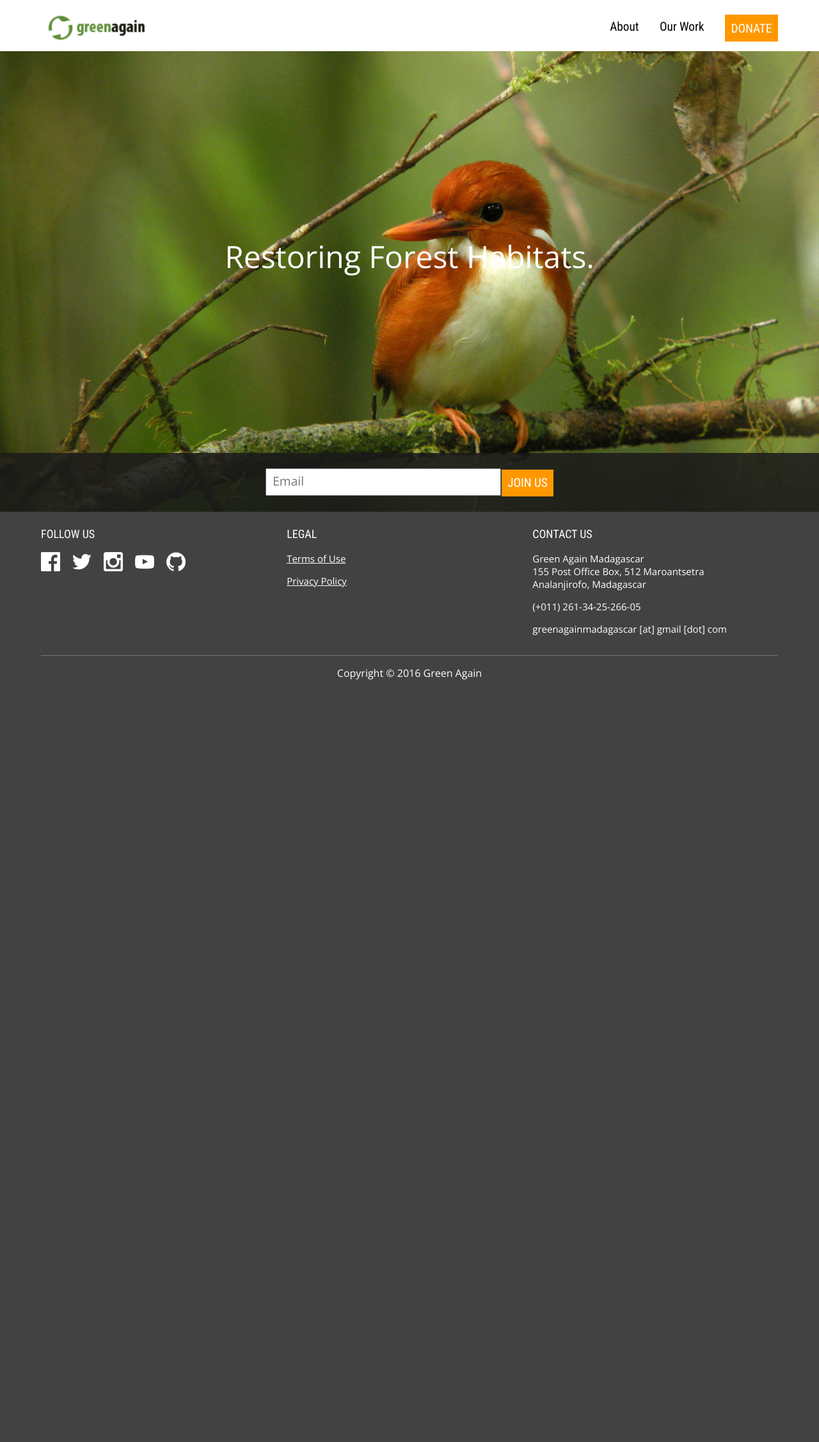
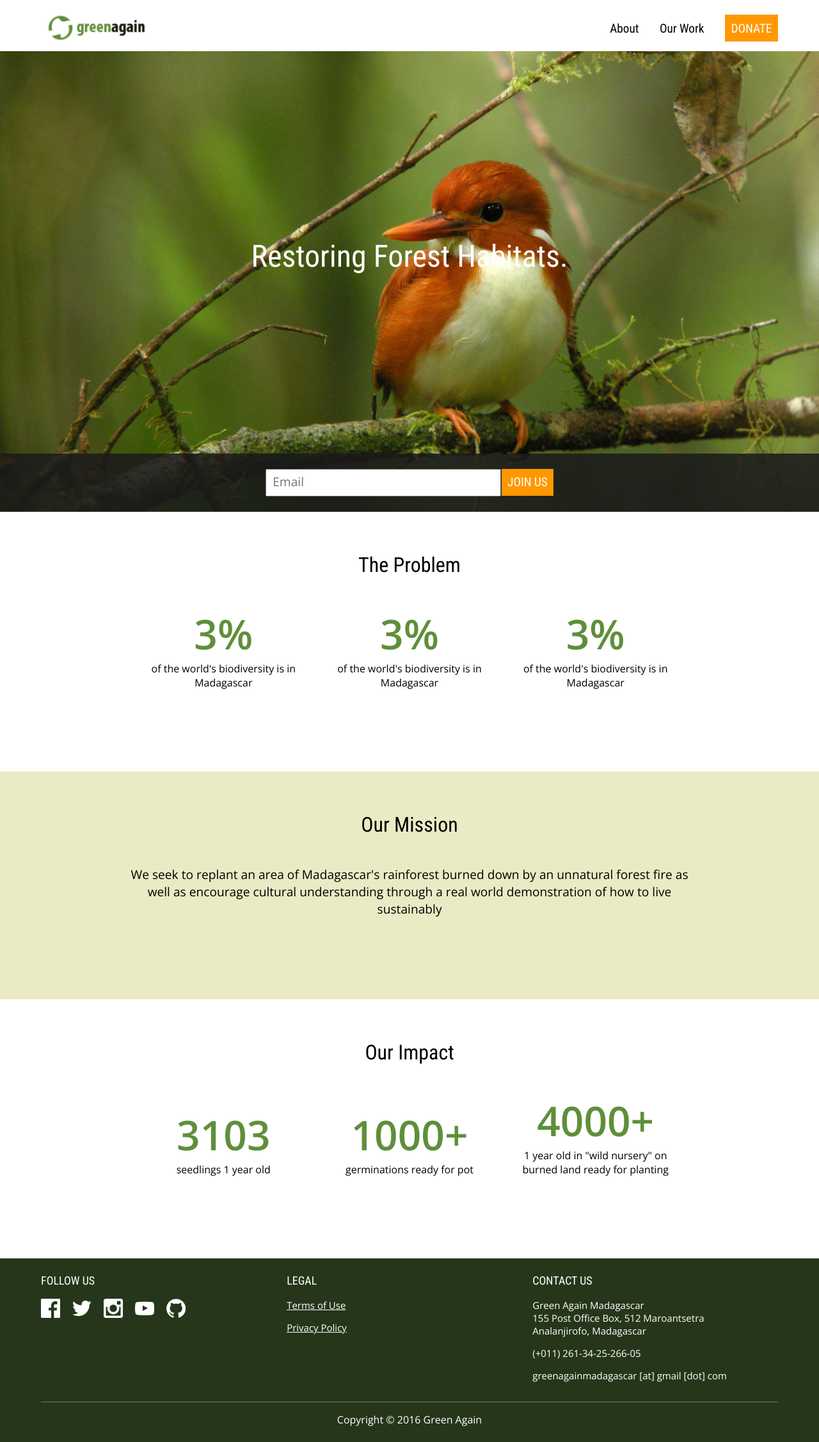
Before and after one commit to josh-mutian/green-again-website, a PHP site: page / in a window 1280 px wide. Shown: the whole page at 64% size. Before the commit the page ends 1062 px from the top, so only its background shows below. Run offline with PHP 8.4, Linux system fonts and the light colour scheme.

Commit message:
Progress on homepage.

```diff
--- a/footer/footer.css
+++ b/footer/footer.css
@@ -2,7 +2,7 @@
     display: block;
     width: 90%;
     padding: 1.5em 5% 1.5em 5%;
-    background-color: #424242;
+    background-color: #26361B;
 }
 
 .footer_bar > p {
--- a/home.css
+++ b/home.css
@@ -14,14 +14,13 @@ body {
 .button {
     padding: 0;
     display: inline-block;
-    /*line-height: 1.5em;*/
     padding: .5em;
     margin: 0 0 0 1.5em;
     font-size: 120%;
     font-family: 'Roboto Condensed', sans-serif;
     color: #FFFFFF;
     background-color: #FF9800;
-    vertical-align: middle;
+    vertical-align: top;
 }
 
 #top {
@@ -36,7 +35,7 @@ body {
 
 #top > p {
     font-size: 300%;
-    font-family: 'Open Sans', sans-serif;
+    font-family: 'Roboto Condensed', sans-serif;
     color: #FFFFFF;
     text-align: center;
     position: relative;
@@ -61,3 +60,46 @@ body {
     font-size: 120%;
     font-family: 'Open Sans', sans-serif;
 }
+
+.section-container {
+    width: 70%;
+    padding: 5% 15% 10% 15%;
+    text-align: center;
+}
+
+#mission-statement {
+    background-color: #EAEAC5;
+}
+
+.section-title {
+    font-family: 'Roboto Condensed', sans-serif;
+    color: #000000;
+    text-align: center;
+    font-size: 200%;
+    padding: 0em 0 5% 0;
+}
+
+.section-slogan {
+    font-size: 120%;
+    font-family: 'Open Sans', sans-serif;
+}
+
+.stat-tryptic {
+    text-align: top;
+    width: 30%;
+    padding: 0 1% 0 1%;
+    display: inline-block;
+}
+
+.stat-number {
+    font-size: 400%;
+    font-family: 'Open Sans', sans-serif;
+    color: #5E8F3A;
+    font-weight: 600;
+}
+
+.stat-desc {
+    font-size: 100%;
+    font-family: 'Open Sans', sans-serif;
+    color: #000000;
+}
--- a/home.js
+++ b/home.js
@@ -1,9 +1,20 @@
 $(document).ready(function() {
     var view_height = $(window).height();
+    var view_width = $(window).height();
     $('.height-full').css({
         'height': view_height
     });
-    $('.half-height').css({
-        'height': view_height / 2
+    $('.height-half').css({
+        'height': view_height
+    })
+    // $('.stat-tryptic').css({
+    //     'width': view_width * .9,
+    //     'margin-left': view_width * .05,
+    //     'margin-right': view_width * .05
+    // });
+    $(window).resize(function() {
+        view_height = $(window).height();
+        $('.height-full').css('height', view_height)
+        $('.height-half').css('height', view_height / 2)
     })
 })
--- a/index.php
+++ b/index.php
@@ -24,6 +24,44 @@
             </form>
         </div>
     </div>
+
+    <div class='section-container'>
+        <p class='section-title'>The Problem</p>
+        <div class='stat-tryptic'>
+            <p class='stat-number'>3%</p>
+            <p class='stat-desc'>of the world's biodiversity is in Madagascar</p>
+        </div>
+        <div class='stat-tryptic'>
+            <p class='stat-number'>3%</p>
+            <p class='stat-desc'>of the world's biodiversity is in Madagascar</p>
+        </div>
+        <div class='stat-tryptic'>
+            <p class='stat-number'>3%</p>
+            <p class='stat-desc'>of the world's biodiversity is in Madagascar</p>
+        </div>
+    </div>
+
+    <div class='green-back, section-container' id='mission-statement'>
+        <p class='section-title'>Our Mission</p>
+        <p class='section-slogan'>We seek to replant an area of Madagascar's rainforest burned down by an unnatural forest fire as well as encourage cultural understanding through a real world demonstration of how to live sustainably</p>
+    </div>
+
+    <div class='section-container'>
+        <p class='section-title'>Our Impact</p>
+        <div class='stat-tryptic'>
+            <p class='stat-number'>3103</p>
+            <p class='stat-desc'>seedlings 1 year old</p>
+        </div>
+        <div class='stat-tryptic'>
+            <p class='stat-number'>1000+</p>
+            <p class='stat-desc'>germinations ready for pot</p>
+        </div>
+        <div class='stat-tryptic'>
+            <p class='stat-number'>4000+</p>
+            <p class='stat-desc'>1 year old in "wild nursery" on burned land ready for planting</p>
+        </div>
+    </div>
+
     <?php
         $nav_dir = $_SERVER['DOCUMENT_ROOT']."/footer/footer.php";
         include_once($nav_dir);
--- a/nav/nav.css
+++ b/nav/nav.css
@@ -34,7 +34,7 @@
 .nav-item {
     padding: 0;
     display: inline-block;
-    margin: 0 0 0 1.5em;
+    margin: .5em 0 .5em 1.5em;
     font-size: 120%;
     color: #000000;
 }
```
